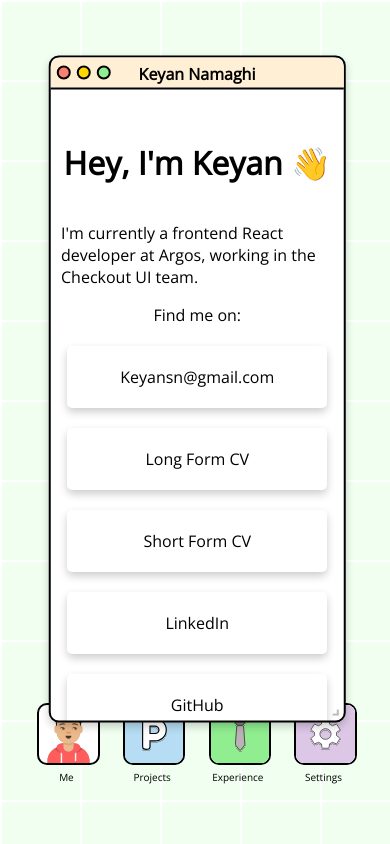
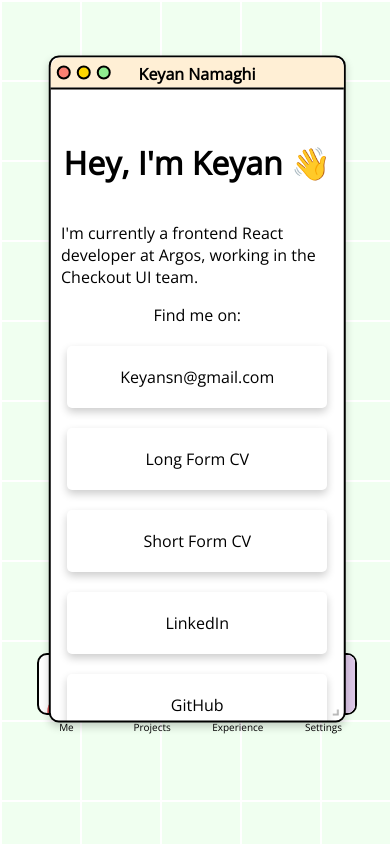
Before and after one commit to KeyanNamaghi/popeth, a React (Create React App) app: page /me in a window 390 px wide. Built offline with nearby package versions, Linux system fonts and the light colour scheme.

Commit message:
:memo: update cvs and minor mobile css tweak

```diff
--- a/src/components/icons/Icons.css
+++ b/src/components/icons/Icons.css
@@ -32,7 +32,7 @@
     justify-content: space-evenly;
     left: 0px;
     right: 0px;
-    bottom: 50px;
+    bottom: 100px;
     padding: 10px;
   }
 
```
Also changed, not shown: 2 other files (tests, documents, lock files or other folders).
